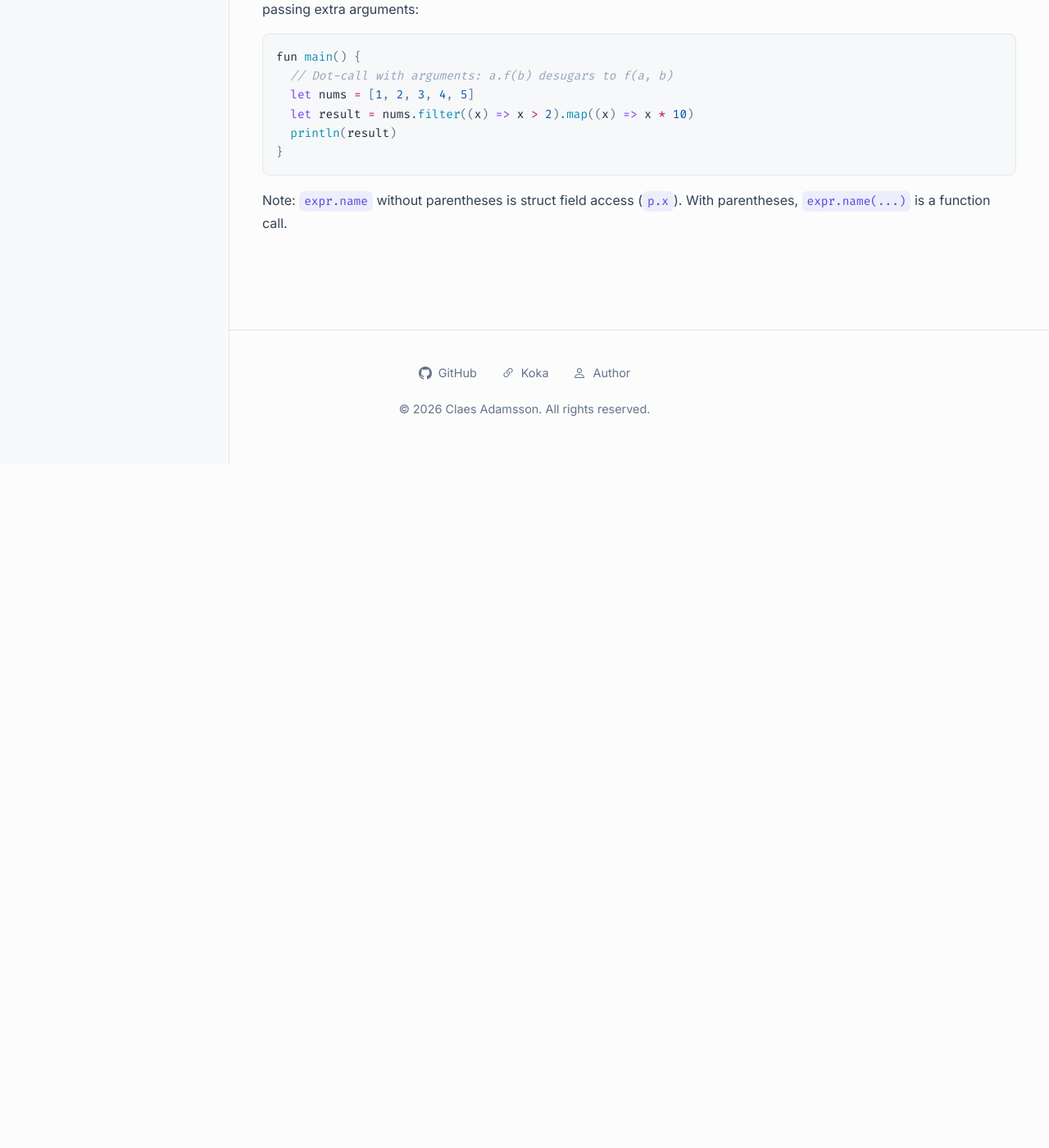
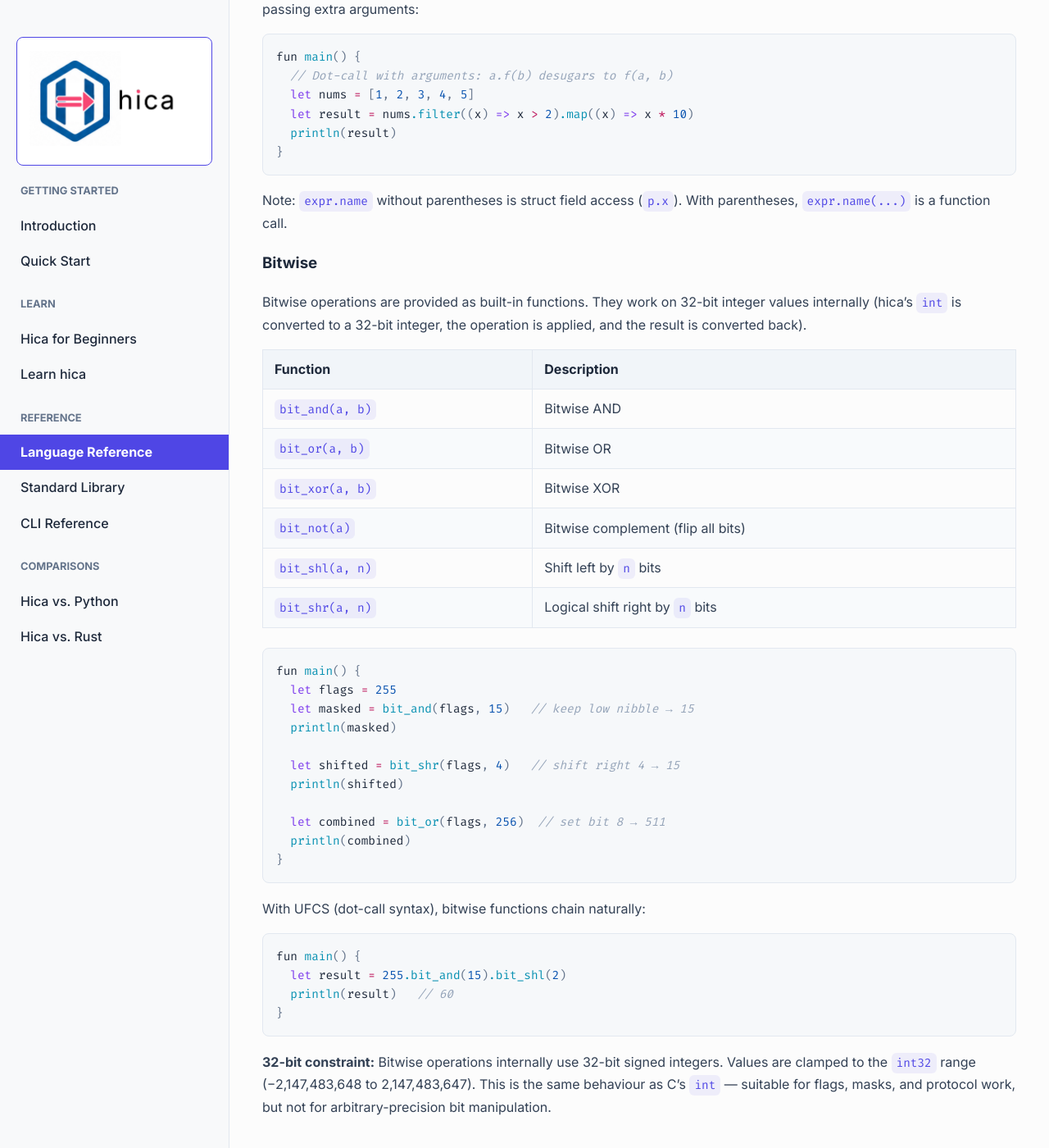
Before and after one commit to cladam/hica, a Jekyll site: the page built from docs/language-reference.md, in a window 1280 px wide and 1400 px high, scrolled down 11596 px. Shown: the whole window at 82% size. Built offline with Jekyll 4.4.1, drawn with Linux system fonts in a browser that asks for light colours; before the commit the page ends 12162 px from its top, so only the background shows below that.

Commit message:
feat: add bitwise operators: bit_and, bit_or, bit_xor etc

````diff
--- a/docs/language-reference.md
+++ b/docs/language-reference.md
@@ -505,3 +505,41 @@ fun main() {
 ```
 
 Note: `expr.name` without parentheses is struct field access (`p.x`). With parentheses, `expr.name(...)` is a function call.
+
+### Bitwise
+
+Bitwise operations are provided as built-in functions. They work on 32-bit integer values internally (hica's `int` is converted to a 32-bit integer, the operation is applied, and the result is converted back).
+
+| Function | Description |
+| -------- | ----------- |
+| `bit_and(a, b)` | Bitwise AND |
+| `bit_or(a, b)` | Bitwise OR |
+| `bit_xor(a, b)` | Bitwise XOR |
+| `bit_not(a)` | Bitwise complement (flip all bits) |
+| `bit_shl(a, n)` | Shift left by `n` bits |
+| `bit_shr(a, n)` | Logical shift right by `n` bits |
+
+```rust
+fun main() {
+  let flags = 255
+  let masked = bit_and(flags, 15)   // keep low nibble → 15
+  println(masked)
+
+  let shifted = bit_shr(flags, 4)   // shift right 4 → 15
+  println(shifted)
+
+  let combined = bit_or(flags, 256)  // set bit 8 → 511
+  println(combined)
+}
+```
+
+With UFCS (dot-call syntax), bitwise functions chain naturally:
+
+```rust
+fun main() {
+  let result = 255.bit_and(15).bit_shl(2)
+  println(result)   // 60
+}
+```
+
+**32-bit constraint:** Bitwise operations internally use 32-bit signed integers. Values are clamped to the `int32` range (−2,147,483,648 to 2,147,483,647). This is the same behaviour as C's `int` — suitable for flags, masks, and protocol work, but not for arbitrary-precision bit manipulation.
````
Also changed, not shown: documentation/backlog.md (+1 -0 lines), 8 other files.
